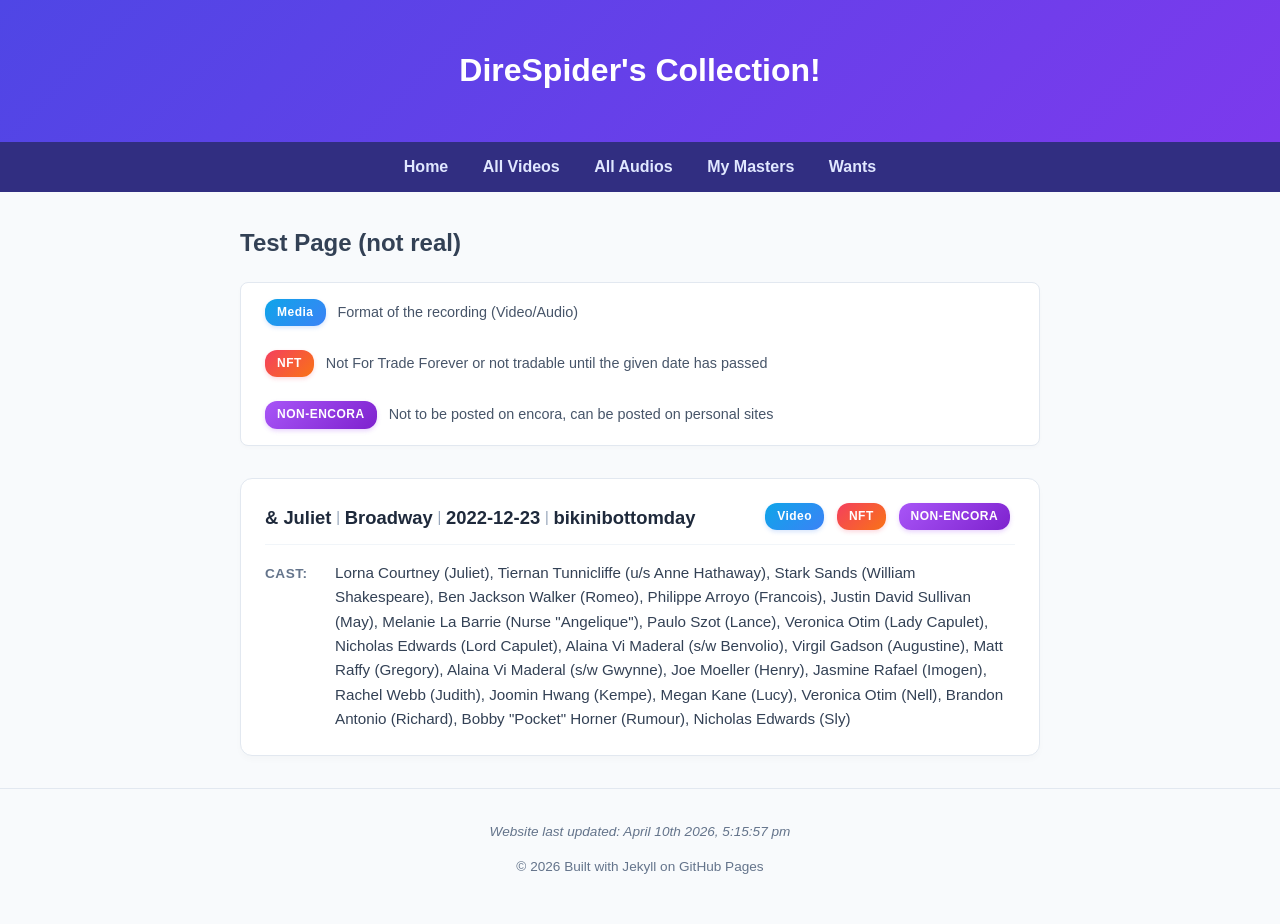
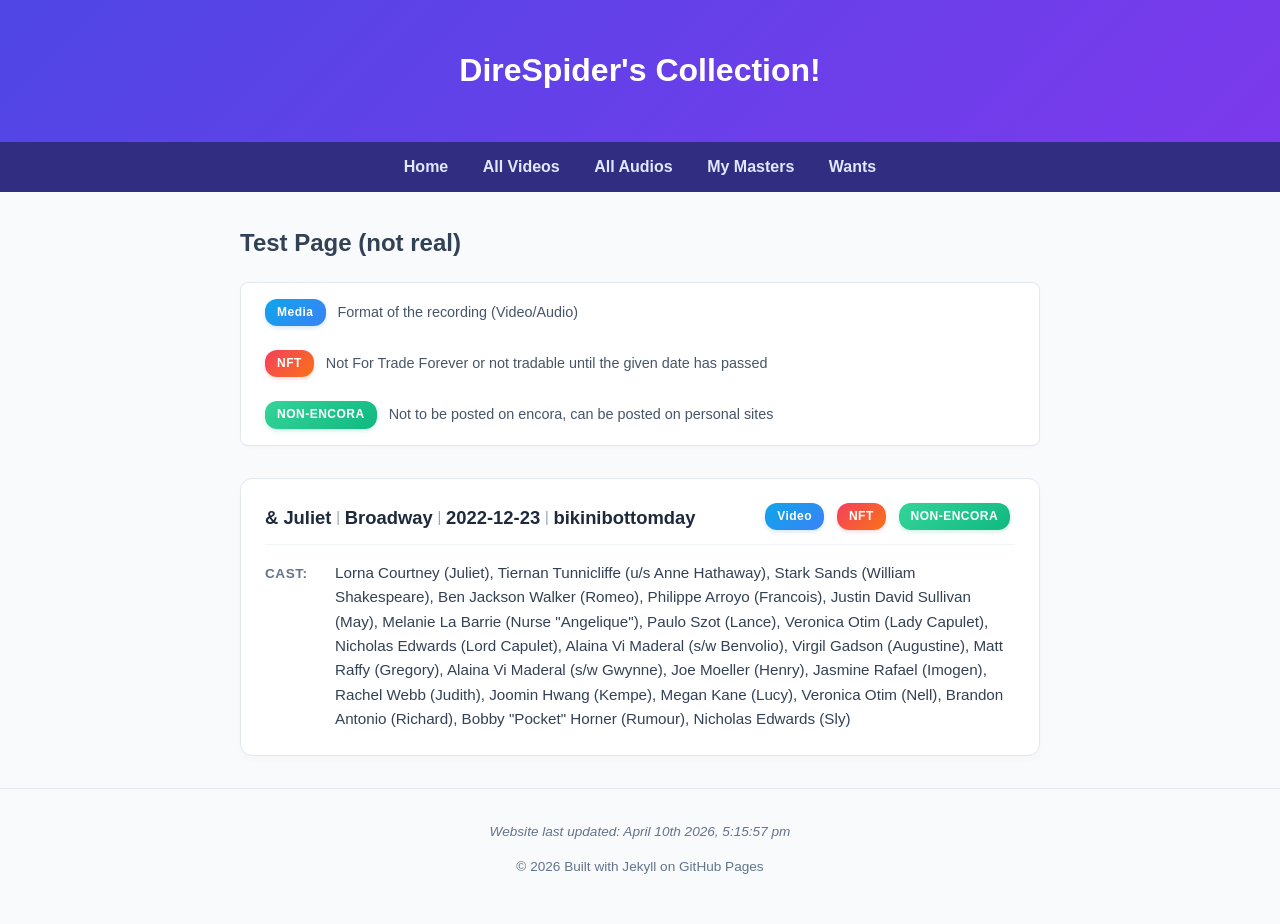
Before and after one commit to DireSpider/direspider.github.io, a Jekyll site: the page built from test/test.html, in a window 1280 px wide. Built offline with Jekyll 4.4.1, drawn with Linux system fonts in a browser that asks for light colours.

Commit message:
Update style.css

```diff
--- a/css/style.css
+++ b/css/style.css
@@ -130,7 +130,7 @@
     margin: 0;
 }
 
-.commission-badge {
+.non-encora-badge {
     text-transform: uppercase;
     background: linear-gradient(135deg, #34d399, #10b981); /* Emerald green gradient */
     color: #fff;
@@ -143,7 +143,7 @@
     margin: 0;
 }
 
-.non-encora-badge {
+.commission-badge {
     text-transform: uppercase;
     background: linear-gradient(135deg, #a855f7, #7e22ce); /* Vibrant Amethyst/Purple */
     color: #fff;
```
